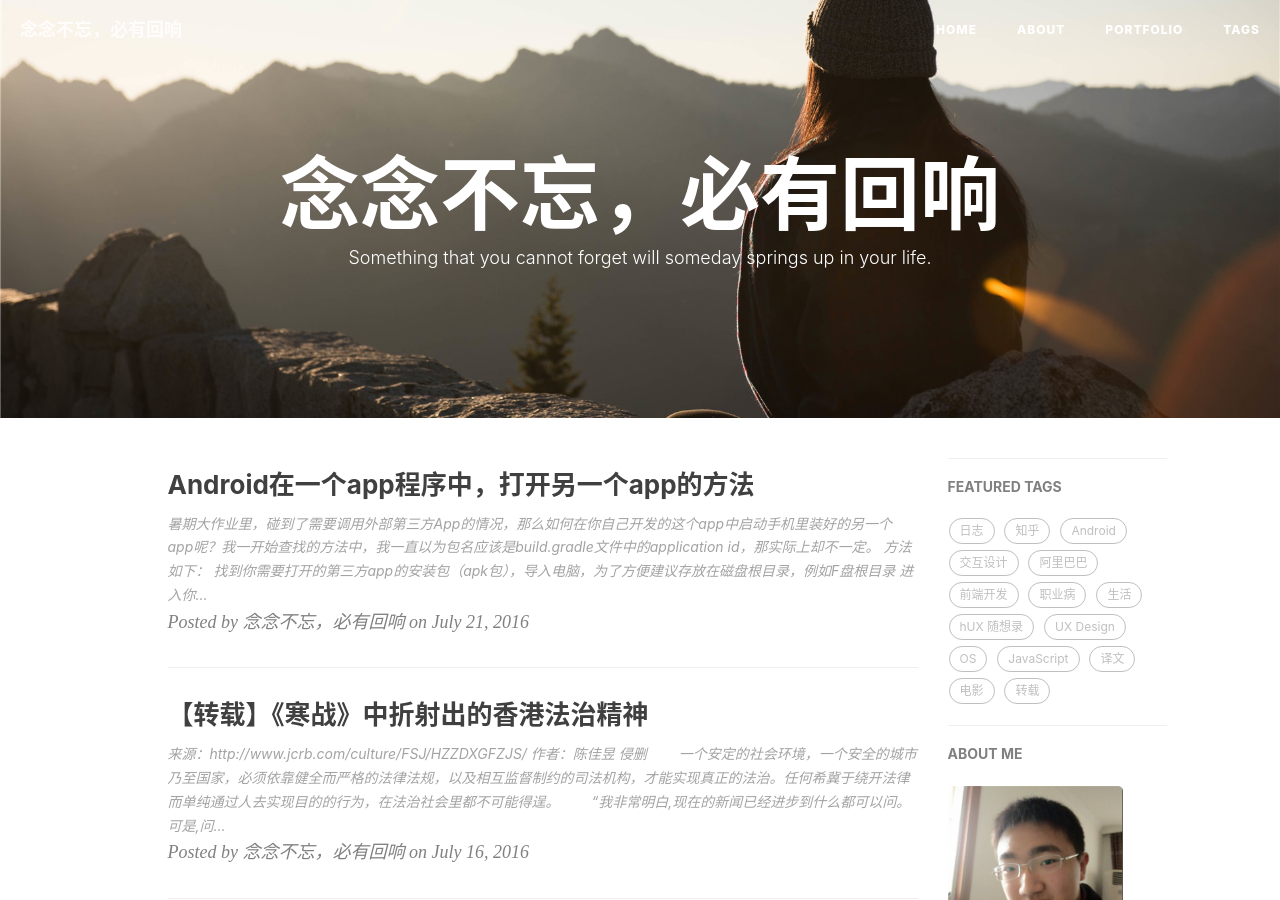
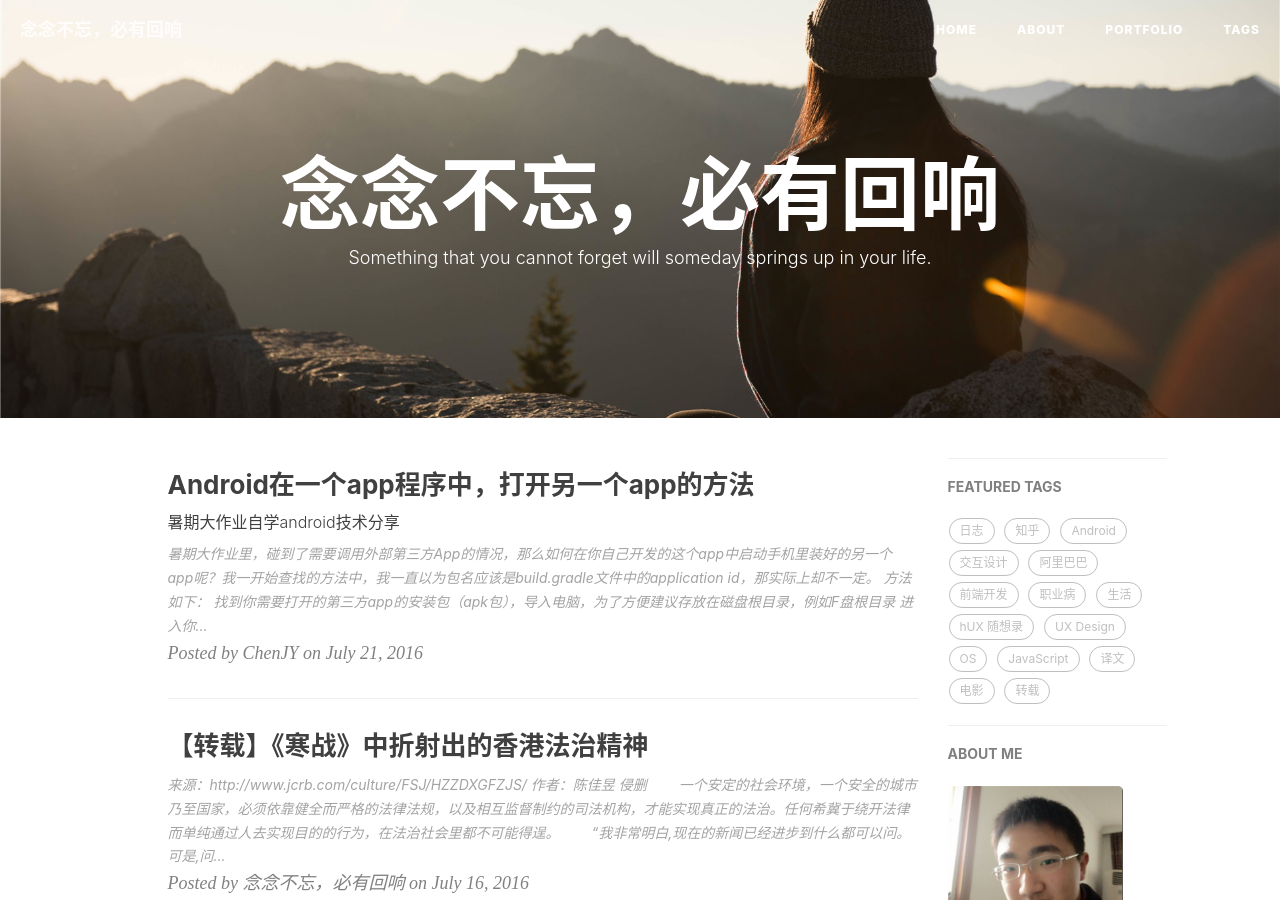
Before and after one commit to jiayangchen/jiayangchen.github.io, a Jekyll site: the page built from index.html, in a window 1280 px wide and 900 px high. Built offline with Jekyll 4.4.1, drawn with Linux system fonts in a browser that asks for light colours; nearby versions of some CDN libraries; the list of posts is cut into pages by our own code; comment, search, counter and statistics services are not loaded.

Commit message:
2016-09-23

```diff
--- a/_posts/2016-07-21-open-another-app.md
+++ b/_posts/2016-07-21-open-another-app.md
@@ -1,10 +1,12 @@
 ---
 layout: post
-title: Android在一个app程序中，打开另一个app的方法
+title: "Android在一个app程序中，打开另一个app的方法"
+subtitle: "暑期大作业自学android技术分享"
 date: 2016-07-21
-categories: blog
-tags: [Android]
-description:
+author: "ChenJY"
+catalog:    true
+tags:
+    - Android
 ---
 
 暑期大作业里，碰到了需要调用外部第三方App的情况，那么如何在你自己开发的这个app中启动手机里装好的另一个app呢？我一开始查找的方法中，我一直以为包名应该是build.gradle文件中的application id，那实际上却不一定。
```
